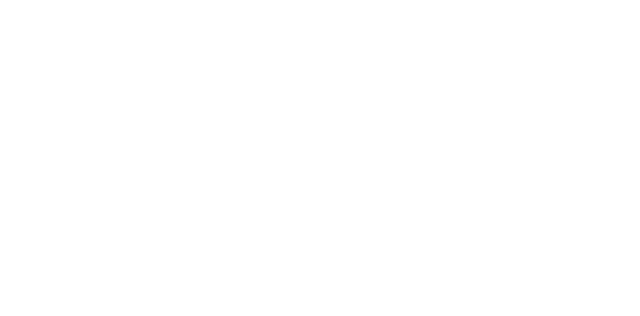
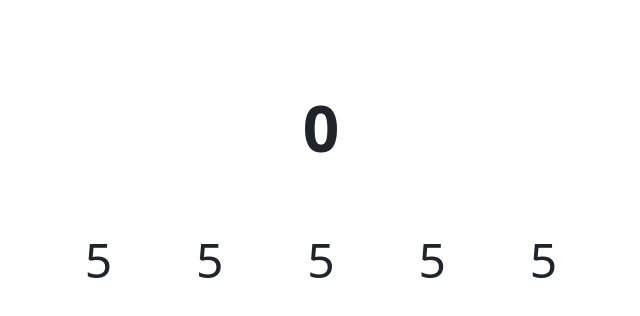
Before and after one commit to ariannacostanzo/js-simon, a plain HTML site: page index.html in a window 1280 px wide. Shown: the whole page, without its empty margins (319-959 px from the left). Drawn offline with nearby package versions, Linux system fonts and the light colour scheme.

Commit message:
implementing schedule

```diff
--- a/css/style.css
+++ b/css/style.css
@@ -5,3 +5,36 @@
     padding: 0;
     box-sizing: border-box;
 }
+
+/* Generics */
+
+body {
+    font-family: 'Segoe UI', Tahoma, Geneva, Verdana, sans-serif;
+}
+
+ul li {
+    list-style-type: none;
+    margin: 0;
+    padding: 0;
+}
+
+
+
+/* content */
+
+main {
+    text-align: center;
+    width: 50%;
+    margin: 5rem auto;
+}
+
+#countdown {
+    font-weight: bold;
+    font-size: 4rem;
+}
+
+#numbers-container {
+    padding: 0;
+    margin-top: 3rem;
+    font-size: 3rem;
+}
--- a/index.html
+++ b/index.html
@@ -6,8 +6,21 @@
     <title>Simon</title>
     <!-- stile -->
     <link rel="stylesheet" href="css/style.css">
+    <!-- bootstraap -->
+    <link rel='stylesheet' href='https://cdnjs.cloudflare.com/ajax/libs/bootstrap/5.3.2/css/bootstrap.min.css' integrity='sha512-b2QcS5SsA8tZodcDtGRELiGv5SaKSk1vDHDaQRda0htPYWZ6046lr3kJ5bAAQdpV2mmA/4v0wQF9MyU6/pDIAg==' crossorigin='anonymous'/>
 </head>
 <body>
+    <main>
+        <p id="countdown">0</p>
+        <ul id="numbers-container" class="d-flex align-items-center justify-content-evenly">
+            <li>5</li>
+            <li>5</li>
+            <li>5</li>
+            <li>5</li>
+            <li>5</li>
+        </ul>
+
+    </main>
 
     <!-- script -->
     <script src="js/main.js"></script>
--- a/js/main.js
+++ b/js/main.js
@@ -1 +1,7 @@
-console.log('js ok')
+const logSomething = (something) => console.log(something);
+
+// * 1. Generare 5 numeri casuali da 1 a 100 e stamparli in pagina
+// * 2. Creare un timer che parte da 30 e finisce a 0 e mostrarlo in pagina
+// * 3. Quando il timer arriva a 0 devo fare sparire i numeri e fare comparire 5 input
+// * 4. I valori che l'utente inserisce negli input devono essere confrontati con i numeri casuali generati
+// * 5. In base agli input dell'utente faccio apparire in pagina un messaggio relativo al risultato
```
Also changed, not shown: 1 other file.
